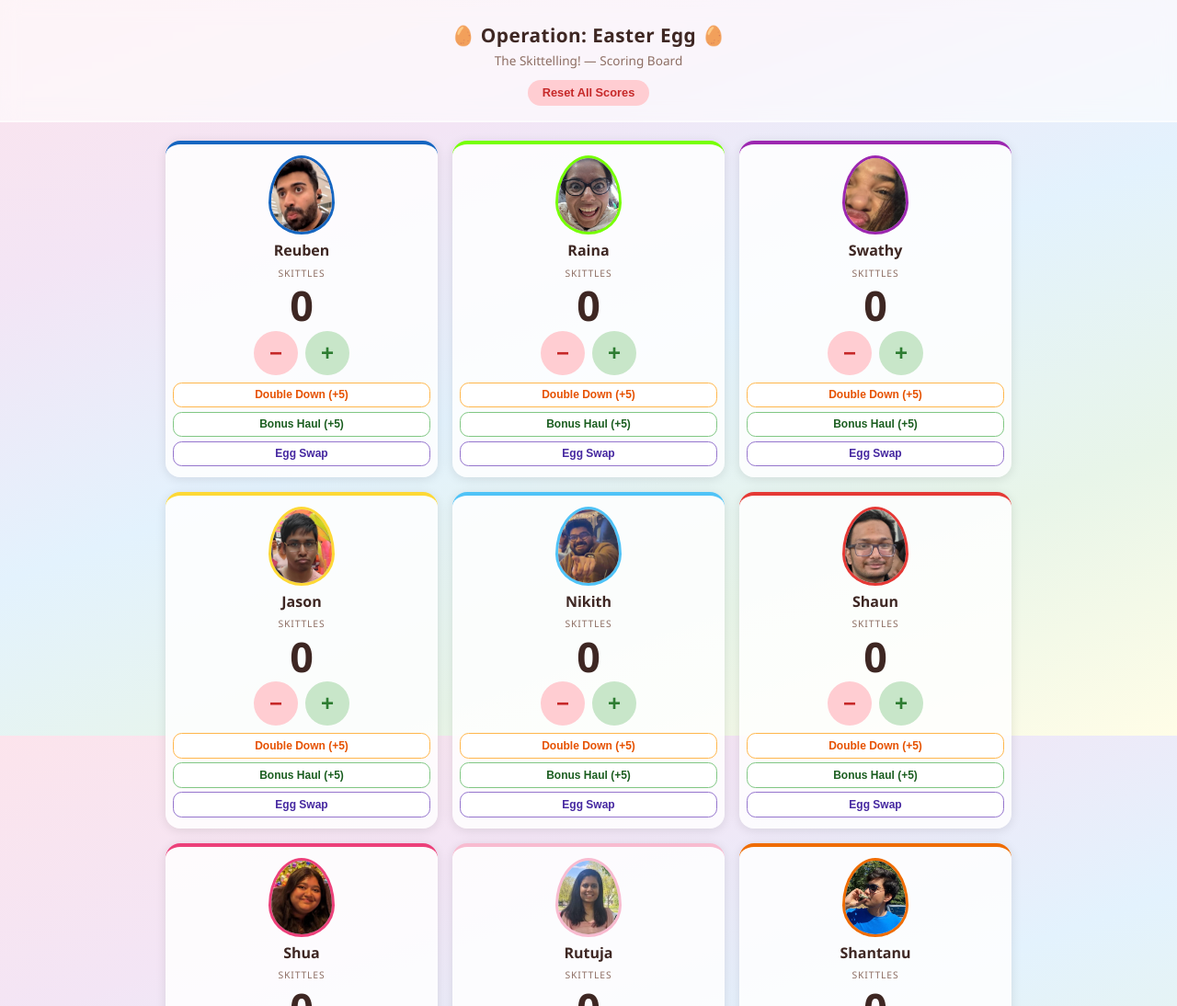
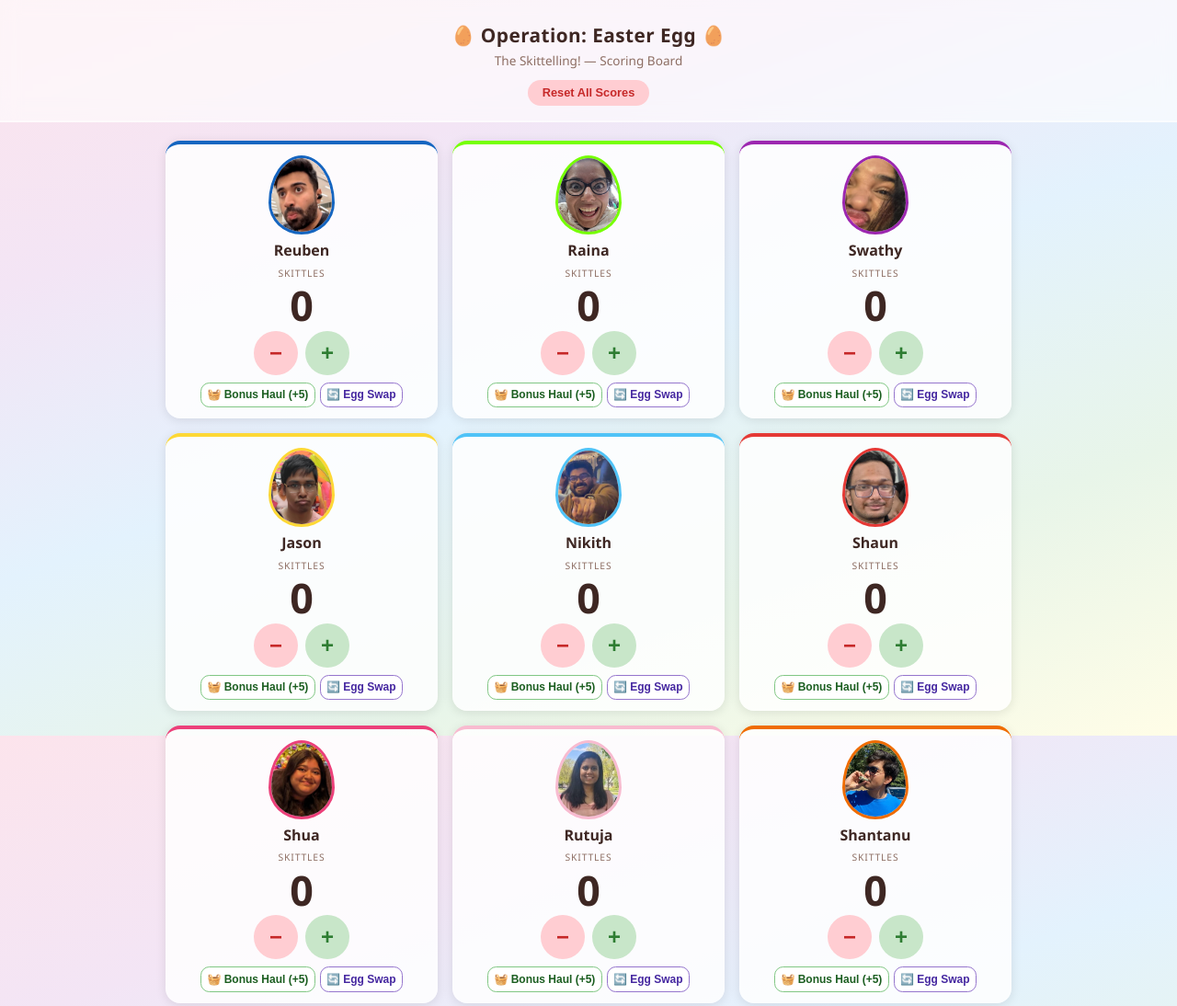
Before and after one commit to reubenjohn/easter-egg-hunt, a plain HTML site: page site/scoring.html in a window 1280 px wide. Shown: the top 1094 px of the page at 92% size. Drawn offline with Linux system fonts and the light colour scheme.

Commit message:
Layout power-up buttons side-by-side with emojis, remove Double Down
Double Down is no longer a simple +5, so remove its button from the
scoring UI. Remaining power-up buttons now display in a horizontal
row with emoji icons for visual flair.

Co-Authored-By: Claude Opus 4.6 (1M context) <noreply@anthropic.com>

```diff
--- a/site/css/scoring.css
+++ b/site/css/scoring.css
@@ -253,7 +253,9 @@ body {
 /* Power-up section */
 .powerups {
     display: flex;
-    flex-direction: column;
+    flex-direction: row;
+    flex-wrap: wrap;
+    justify-content: center;
     gap: 0.3rem;
     margin-top: 0.4rem;
 }
@@ -279,15 +281,6 @@ body {
     opacity: 0.45;
     cursor: not-allowed;
     text-decoration: line-through;
-}
-
-.btn-powerup.double-down {
-    border-color: #ffb74d;
-    color: #e65100;
-}
-
-.btn-powerup.double-down:hover:not(:disabled) {
-    background: #fff3e0;
 }
 
 .btn-powerup.bonus-haul {
--- a/site/js/scoring.js
+++ b/site/js/scoring.js
@@ -25,7 +25,6 @@ function defaultState() {
         s[p.id] = {
             score: 0,
             powerups: {
-                doubleDown: false,
                 bonusHaul: false,
                 eggSwap: false
             }
@@ -71,13 +70,11 @@ function renderGrid() {
         card.className = 'player-card';
         card.style.setProperty('--accent', player.color);
 
-        const ddUsed = ps.powerups.doubleDown;
         const bhUsed = ps.powerups.bonusHaul;
         const esUsed = ps.powerups.eggSwap;
 
         // Build used power-up tags
         let usedTags = [];
-        if (ddUsed) usedTags.push('Double Down');
         if (bhUsed) usedTags.push('Bonus Haul');
         if (esUsed) usedTags.push('Egg Swap');
         const usedHTML = usedTags.length > 0
@@ -96,9 +93,8 @@ function renderGrid() {
                 <button class="btn-score btn-plus" onclick="adjustScore('${player.id}', 1)" aria-label="Increase score">+</button>
             </div>
             <div class="powerups">
-                <button class="btn-powerup double-down" onclick="useDoubleDown('${player.id}')" ${ddUsed ? 'disabled' : ''}>Double Down (+5)</button>
-                <button class="btn-powerup bonus-haul" onclick="useBonusHaul('${player.id}')" ${bhUsed ? 'disabled' : ''}>Bonus Haul (+5)</button>
-                <button class="btn-powerup egg-swap" onclick="openSwapModal('${player.id}')" ${esUsed ? 'disabled' : ''}>Egg Swap</button>
+                <button class="btn-powerup bonus-haul" onclick="useBonusHaul('${player.id}')" ${bhUsed ? 'disabled' : ''}>🧺 Bonus Haul (+5)</button>
+                <button class="btn-powerup egg-swap" onclick="openSwapModal('${player.id}')" ${esUsed ? 'disabled' : ''}>🔄 Egg Swap</button>
             </div>
             ${usedHTML}
         `;
@@ -127,14 +123,6 @@ function adjustScore(playerId, delta) {
 /* ==============================================
    POWER-UPS
    ============================================== */
-function useDoubleDown(playerId) {
-    state[playerId].powerups.doubleDown = true;
-    state[playerId].score += 5;
-    saveState();
-    renderGrid();
-    flashCard(playerId);
-}
-
 function useBonusHaul(playerId) {
     state[playerId].powerups.bonusHaul = true;
     state[playerId].score += 5;
```
